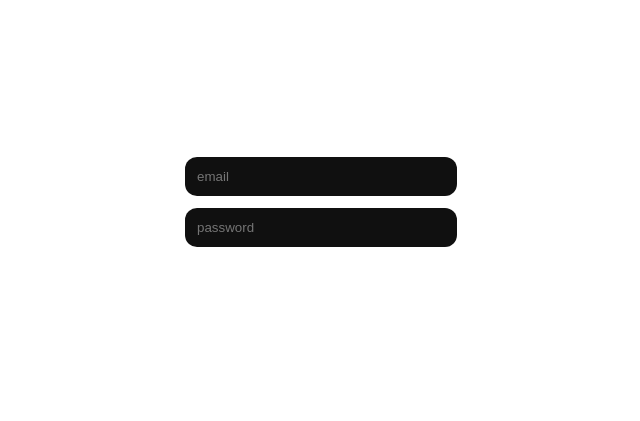
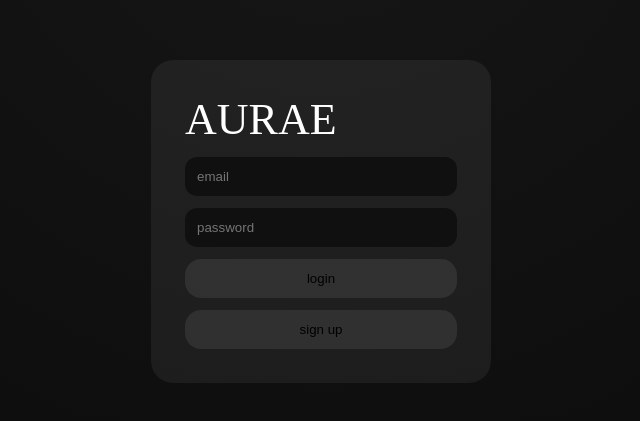
Before and after one commit to w1nnnnnnnnnnnnnnnnn/uc-p-r-o, a React (Vite) app: page / in a window 1280 px wide. Shown: the part 179-600 px from the top of the page, without its empty margins (319-959 px from the left). Built offline with nearby package versions, Linux system fonts and the light colour scheme; a web font is replaced by a local one.

Commit message:
Update App.jsx

```diff
--- a/src/App.jsx
+++ b/src/App.jsx
@@ -18,12 +18,8 @@ export default function App() {
   );
 
   const [popup, setPopup] = useState(null);
-
-  /* FIXED */
   const [showCreate, setShowCreate] = useState(false);
   const [projectName, setProjectName] = useState("");
-
-  const [darkMode, setDarkMode] = useState(true);
 
   const [activeProject, setActiveProject] = useState(null);
   const [tracks, setTracks] = useState([]);
@@ -36,14 +32,15 @@ export default function App() {
   const [currentTime, setCurrentTime] = useState(0);
   const [duration, setDuration] = useState(0);
 
+  const [darkMode, setDarkMode] = useState(
+    localStorage.getItem("aurae_theme") !== "light"
+  );
+
   const audioRef = useRef(null);
   const current = tracks[index];
 
   const textColor = darkMode ? "#fff" : "#000";
-  const bgMain = darkMode ? "#090909" : "#f3f3f3";
-  const cardBg = darkMode
-    ? "rgba(255,255,255,.06)"
-    : "rgba(0,0,0,.06)";
+  const bgMain = darkMode ? "#090909" : "#f2f2f2";
 
   function saveProjects(next) {
     setProjects(next);
@@ -105,7 +102,6 @@ export default function App() {
     setView("auth");
   }
 
-  /* FIXED CREATE PROJECT */
   function createProject() {
     if (!projectName.trim()) return;
 
@@ -175,14 +171,18 @@ export default function App() {
     reader.readAsDataURL(file);
   }
 
-  /* OWN WEBSITE POPUP */
-  function askDeleteTrack(i) {
+  function deleteTrack(i) {
     setPopup({
       title: "Delete Track",
       text: `Delete "${tracks[i]?.name}"?`,
-      onYes: () => {
+      action: () => {
         const next = tracks.filter((_, x) => x !== i);
         saveCurrentProject(next);
+
+        if (index >= next.length) {
+          setIndex(Math.max(0, next.length - 1));
+        }
+
         setPopup(null);
       }
     });
@@ -233,6 +233,13 @@ export default function App() {
   }
 
   useEffect(() => {
+    localStorage.setItem(
+      "aurae_theme",
+      darkMode ? "dark" : "light"
+    );
+  }, [darkMode]);
+
+  useEffect(() => {
     const a = audioRef.current;
     if (!a) return;
 
@@ -257,7 +264,7 @@ export default function App() {
     };
   }, [index, tracks]);
 
-  /* Stylus unchanged */
+  /* stylus bleibt exakt gleich */
   const totalSongs = Math.max(tracks.length, 1);
   const songProgress =
     duration > 0 ? currentTime / duration : 0;
@@ -295,12 +302,20 @@ export default function App() {
 
   if (view === "auth") {
     return (
-      <div style={{ ...styles.auth, color: textColor }}>
-        <div style={{ ...styles.panel, background: cardBg }}>
+      <div
+        style={{
+          ...styles.auth,
+          color: textColor
+        }}
+      >
+        <div style={styles.panel}>
           <div style={styles.logo}>AURAE</div>
 
           <input
-            style={styles.input}
+            style={{
+              ...styles.input,
+              color: textColor
+            }}
             placeholder="email"
             value={email}
             onChange={(e) =>
@@ -309,7 +324,10 @@ export default function App() {
           />
 
           <input
-            style={styles.input}
+            style={{
+              ...styles.input,
+              color: textColor
+            }}
             placeholder="password"
             type="password"
             value={password}
@@ -318,11 +336,17 @@ export default function App() {
             }
           />
 
-          <button style={styles.btn} onClick={login}>
+          <button
+            style={styles.btn}
+            onClick={login}
+          >
             login
           </button>
 
-          <button style={styles.btn} onClick={signup}>
+          <button
+            style={styles.btn}
+            onClick={signup}
+          >
             sign up
           </button>
         </div>
@@ -335,7 +359,6 @@ export default function App() {
       <div
         style={{
           ...styles.home,
-          background: bgMain,
           color: textColor
         }}
       >
@@ -369,10 +392,7 @@ export default function App() {
               (name) => (
                 <div
                   key={name}
-                  style={{
-                    ...styles.card,
-                    background: cardBg
-                  }}
+                  style={styles.card}
                   onClick={() =>
                     openProject(name)
                   }
@@ -384,7 +404,6 @@ export default function App() {
           </div>
         </div>
 
-        {/* FIXED CREATE PROJECT POPUP */}
         {showCreate && (
           <div style={styles.overlay}>
             <div style={styles.modal}>
@@ -401,18 +420,11 @@ export default function App() {
 
               <button
                 style={styles.btn}
-                onClick={createProject}
+                onClick={
+                  createProject
+                }
               >
                 Create
-              </button>
-
-              <button
-                style={styles.btn}
-                onClick={() =>
-                  setShowCreate(false)
-                }
-              >
-                Cancel
               </button>
             </div>
           </div>
@@ -498,7 +510,7 @@ export default function App() {
               }
               onContextMenu={(e) => {
                 e.preventDefault();
-                askDeleteTrack(i);
+                deleteTrack(i);
               }}
             >
               <span>{t.name}</span>
@@ -519,20 +531,18 @@ export default function App() {
           <div
             style={{
               ...styles.vinyl,
-              background: vinylColor,
+              background:
+                vinylColor,
               animation: playing
                 ? "spin 1.55s linear infinite"
                 : "none"
             }}
           >
-            {/* FIXED visible grooves */}
             <div
               style={{
                 ...styles.grooves,
-                mixBlendMode:
-                  darkMode
-                    ? "screen"
-                    : "multiply"
+                background:
+                  "repeating-radial-gradient(circle, rgba(0,0,0,.22) 0px, rgba(0,0,0,.22) 1px, transparent 3px)"
               }}
             />
 
@@ -560,9 +570,21 @@ export default function App() {
               transform: `rotate(${armAngle}deg)`
             }}
           >
-            <div style={styles.armTube} />
-            <div style={styles.armHead} />
-            <div style={styles.armNeedle} />
+            <div
+              style={
+                styles.armTube
+              }
+            />
+            <div
+              style={
+                styles.armHead
+              }
+            />
+            <div
+              style={
+                styles.armNeedle
+              }
+            />
           </div>
         </div>
       </div>
@@ -614,7 +636,6 @@ export default function App() {
         />
       </div>
 
-      {/* OWN DELETE POPUP */}
       {popup && (
         <div style={styles.overlay}>
           <div style={styles.modal}>
@@ -623,7 +644,7 @@ export default function App() {
 
             <button
               style={styles.btn}
-              onClick={popup.onYes}
+              onClick={popup.action}
             >
               Delete
             </button>
@@ -649,6 +670,7 @@ const styles = {
   app: {
     display: "flex",
     height: "100vh",
+    color: "white",
     fontFamily:
       "Courier New, monospace"
   },
@@ -659,13 +681,17 @@ const styles = {
     justifyContent:
       "center",
     alignItems:
-      "center"
+      "center",
+    background:
+      "radial-gradient(circle at top,#171717,#090909)"
   },
 
   panel: {
     width: 340,
     padding: 34,
     borderRadius: 22,
+    background:
+      "rgba(255,255,255,.06)",
     display: "flex",
     flexDirection:
       "column",
@@ -678,8 +704,7 @@ const styles = {
     padding: 12,
     borderRadius: 12,
     border: "none",
-    background: "#101010",
-    color: "#fff"
+    background: "#101010"
   },
 
   btn: {
@@ -689,14 +714,18 @@ const styles = {
     border: "none",
     background:
       "rgba(255,255,255,.08)",
-    color: "inherit",
     cursor: "pointer"
   },
 
-  home: { minHeight: "100vh" },
+  home: {
+    minHeight: "100vh",
+    background:
+      "radial-gradient(circle at top,#151515,#090909)"
+  },
 
   centerHome: {
-    textAlign: "center",
+    textAlign:
+      "center",
     paddingTop: 110
   },
 
@@ -713,6 +742,8 @@ const styles = {
     minWidth: 220,
     padding: 20,
     borderRadius: 18,
+    background:
+      "rgba(255,255,255,.05)",
     cursor: "pointer"
   },
 
@@ -735,7 +766,8 @@ const styles = {
     flexDirection:
       "column",
     gap: 8,
-    overflowY: "auto"
+    overflowY: "auto",
+    minHeight: 0
   },
 
   track: {
@@ -787,9 +819,7 @@ const styles = {
   grooves: {
     position: "absolute",
     inset: 0,
-    borderRadius: "50%",
-    background:
-      "repeating-radial-gradient(circle, rgba(255,255,255,.35) 0px, rgba(0,0,0,.35) 2px, transparent 4px)"
+    borderRadius: "50%"
   },
 
   labelImg: {
@@ -912,8 +942,7 @@ const styles = {
     justifyContent:
       "center",
     alignItems:
-      "center",
-    zIndex: 999
+      "center"
   },
 
   modal: {
@@ -921,7 +950,6 @@ const styles = {
     padding: 24,
     borderRadius: 18,
     background: "#111",
-    color: "#fff",
     display: "flex",
     flexDirection:
       "column",
```
